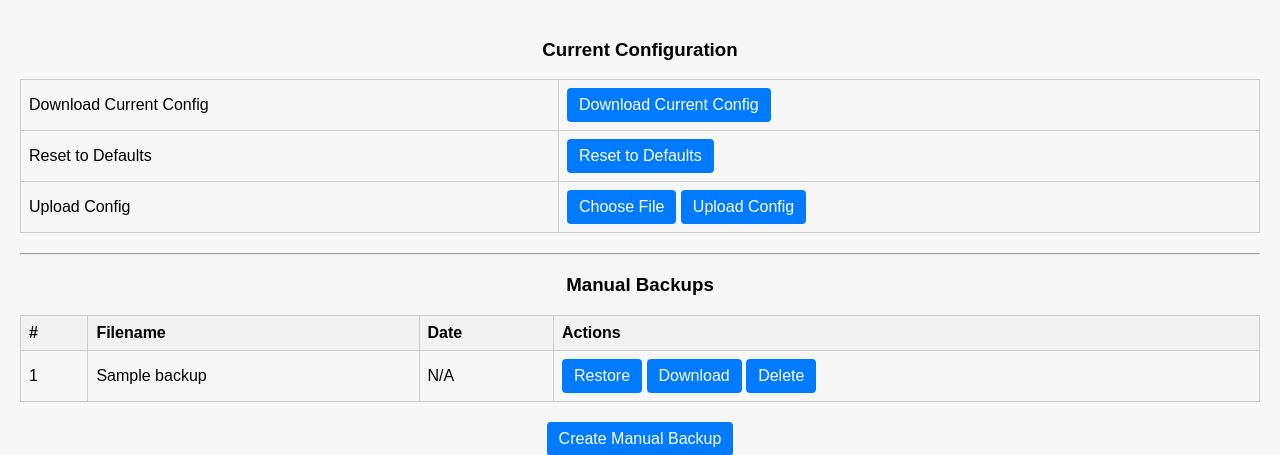
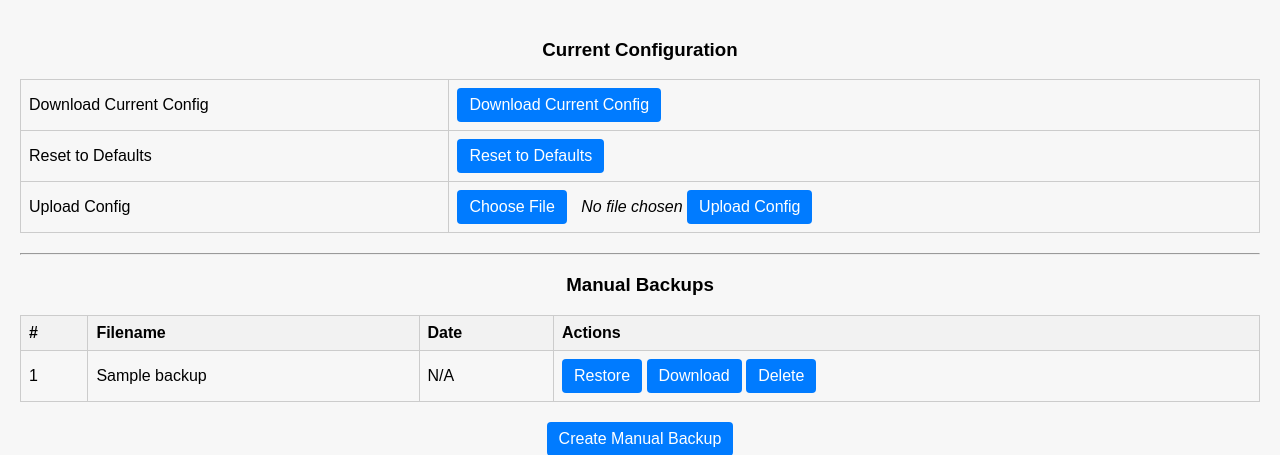
Before and after one commit to mlamoure/indigo-auto-lights, a Python web app: template Auto Lights.indigoPlugin/Contents/Server Plugin/config_web_editor/templates/config_backup.html in a window 1280 px wide. Shown: the part 110-565 px from the top of the page. Run offline with Jinja, Linux system fonts and the light colour scheme; the template is opened without the code that fills it: most values are stand-ins (such as "Sample title", 1, 10 or a date in 2020).

Commit message:
fix: add file name display for config file upload input

```diff
--- a/Auto Lights.indigoPlugin/Contents/Server Plugin/config_web_editor/templates/config_backup.html
+++ b/Auto Lights.indigoPlugin/Contents/Server Plugin/config_web_editor/templates/config_backup.html
@@ -35,8 +35,10 @@
                     <form method="POST" action="/upload_config" enctype="multipart/form-data" style="margin:0;">
                         <label class="btn">
                             Choose File
-                            <input type="file" name="config_file_upload" accept=".json" style="display:none;"/>
+                            <input type="file" name="config_file_upload" accept=".json" style="display:none;"
+                                   onchange="this.parentNode.nextElementSibling.textContent = this.files.length ? this.files[0].name : 'No file chosen'"/>
                         </label>
+                        <span class="file-name-display" style="margin-left:10px; font-style:italic;">No file chosen</span>
                         <button type="submit" class="btn">Upload Config</button>
                     </form>
                 </td>
```
